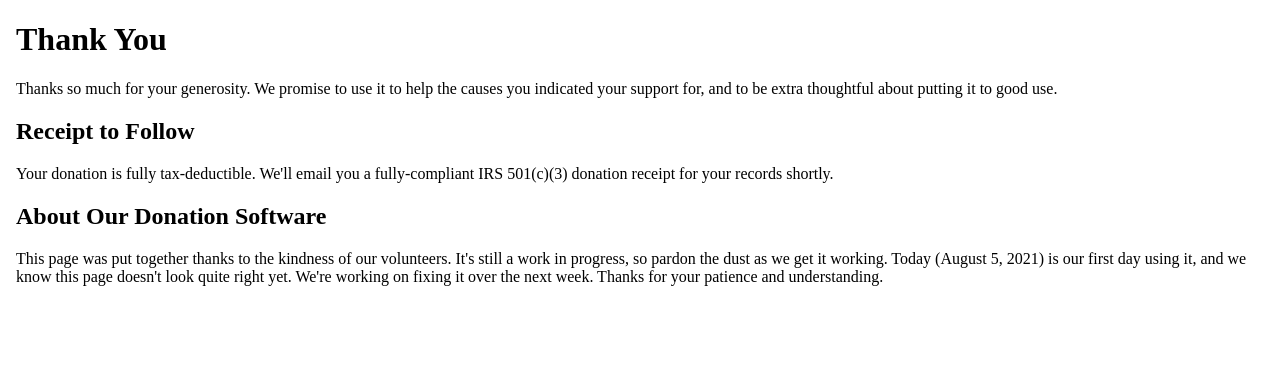
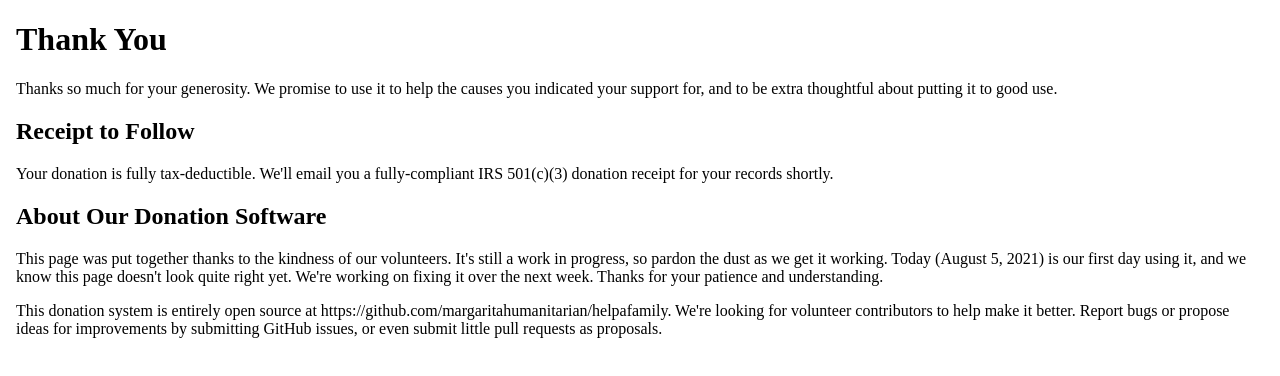
Before and after one commit to margaritahumanitarian/helpafamily, a Next.js app: page /thank-you in a window 1280 px wide. Shown: the top 376 px of the page. Built offline with nearby package versions, Linux system fonts and the light colour scheme.

Commit message:
Invite donors to contribute GitHub issues and PRs

```diff
--- a/pages/thank-you.js
+++ b/pages/thank-you.js
@@ -12,6 +12,7 @@ export default function Home() {
     <p>Your donation is fully tax-deductible. We'll email you a fully-compliant IRS 501(c)(3) donation receipt for your records shortly.</p>
     <h2>About Our Donation Software</h2>
     <p>This page was put together thanks to the kindness of our volunteers. It's still a work in progress, so pardon the dust as we get it working. Today (August 5, 2021) is our first day using it, and we know this page doesn't look quite right yet. We're working on fixing it over the next week. Thanks for your patience and understanding.</p>
+    <p>This donation system is entirely open source at https://github.com/margaritahumanitarian/helpafamily. We're looking for volunteer contributors to help make it better. Report bugs or propose ideas for improvements by submitting GitHub issues, or even submit little pull requests as proposals.</p>
   </body>
 </html>
   )
```
